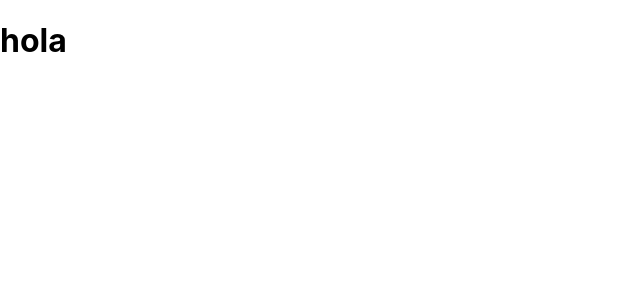
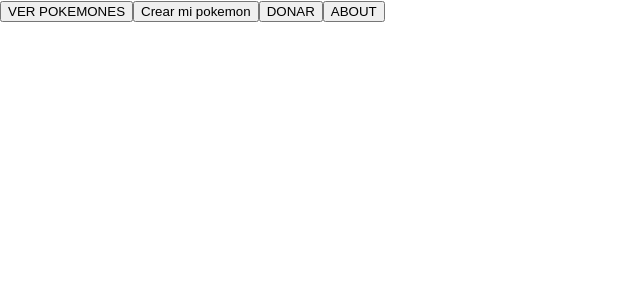
Before and after one commit to valenmorardo/Pokemon_RMK, a React (Create React App) app in the folder client/: page /home in a window 1280 px wide. Before the commit this address had no page. Shown: the top 300 px of the page, without its empty margins (0-640 px from the left). Built offline with nearby package versions, Linux system fonts and the light colour scheme.

Commit message:
home principal ready

```diff
--- a/client/src/App.js
+++ b/client/src/App.js
@@ -1,18 +1,21 @@
 import { BrowserRouter, Route, Routes } from "react-router-dom";
 import LandingPage from "./components/LandingPage/LandingPage";
+import Home from "./components/Home/Home";
 
 function App() {
   return (
     <BrowserRouter>
-      <h1>hola</h1>
+      <Routes>
 
-      <Routes>
-        <Route exact path="/" Component={LandingPage}/>
+        <Route exact path="/" Component={LandingPage} />
+        <Route path="/home" Component={Home} />
+        <Route exact path="/home/pokemones" /* Component={} */ />
+        <Route exact path="/home/creation" /* Component={} */ />
+        <Route exact path="/home/donation" /* Component={} */ />
+
       </Routes>
-
     </BrowserRouter>
   );
-
 }
 
 export default App;
--- /dev/null
+++ b/client/src/components/Home/Home.jsx
@@ -0,0 +1,28 @@
+import React from 'react'
+import { Link } from 'react-router-dom'
+
+const Home = () => {
+  return (
+    <div>
+        <Link to='/home/pokemones'>
+            <button>VER POKEMONES</button>
+        </Link>
+
+        <Link to='/home/creation'>
+            <button>Crear mi pokemon</button>
+        </Link>
+
+        <Link to='/home/donation'>
+            <button>DONAR</button>
+        </Link>
+
+        <Link to='/home/about'>
+            <button>ABOUT</button>
+        </Link>
+
+
+    </div>
+  )
+}
+
+export default Home
```
Also changed, not shown: client/src/components/Home/Home.module.css (added).
